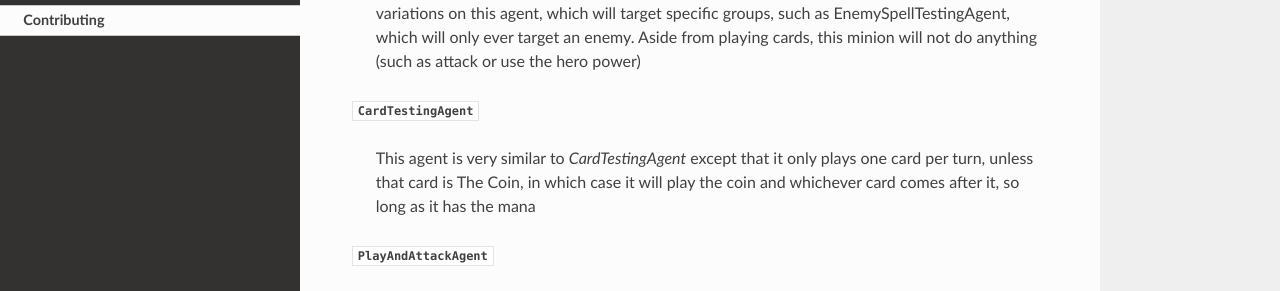
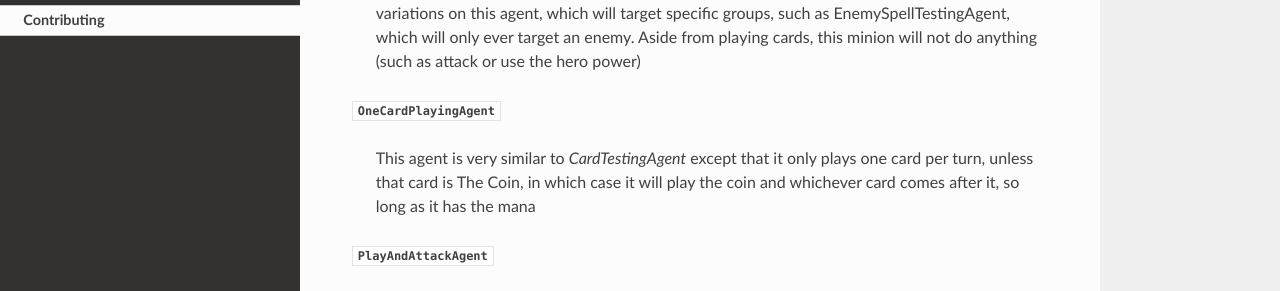
Before and after one commit to danielyule/hearthbreaker, a Sphinx documentation site: the page built from docs/contributing.rst, in a window 1280 px wide and 900 px high, scrolled down 6304 px. Shown: the part 156-447 px from the top of the window. Built offline with Sphinx 7.4.7 and the Read the Docs theme 2.0.0, drawn with Linux system fonts in a browser that asks for light colours.

Commit message:
documentation fix

```diff
--- a/docs/contributing.rst
+++ b/docs/contributing.rst
@@ -304,7 +304,7 @@ agents:
     hero power)
 
 
-:class:`CardTestingAgent <tests.testing_agents.testing_agents.OneCardTestingAgent>`
+:class:`OneCardPlayingAgent <tests.testing_agents.testing_agents.OneCardPlayingAgent>`
 
     This agent is very similar to `CardTestingAgent` except that it only plays one card per turn, unless that card is
     The Coin, in which case it will play the coin and whichever card comes after it, so long as it has the mana
```
